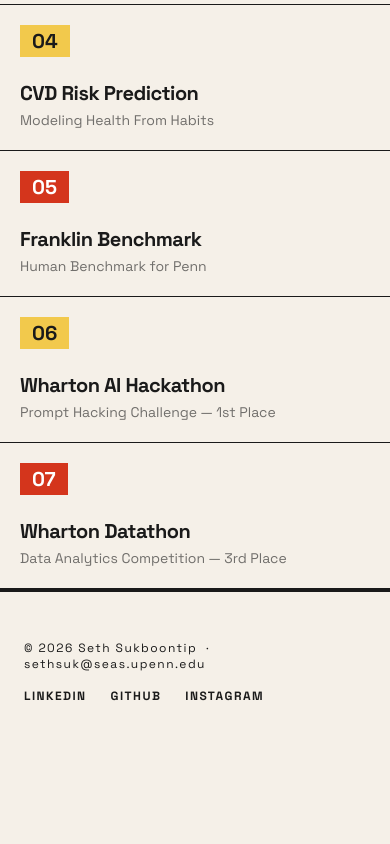
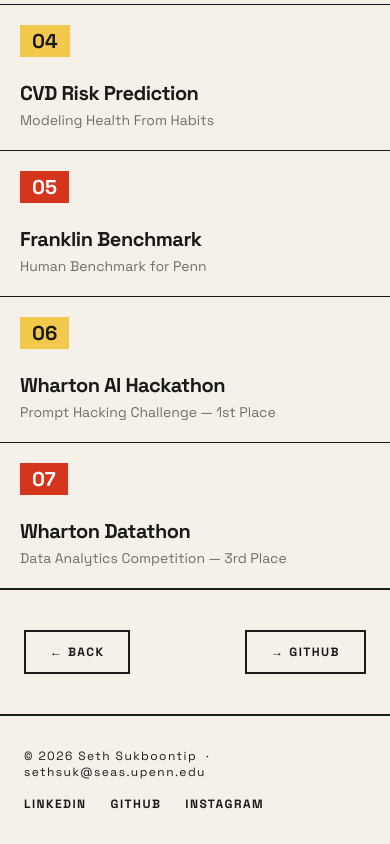
Before and after one commit to sethsuk/sethsuk.github.io, a Next.js app: page /projects in a window 390 px wide. Shown: the part 675-1519 px from the top of the page. Before the commit the page ends 1411 px from the top, so only its background shows below. Built offline with nearby package versions, Linux system fonts and the light colour scheme.

Commit message:
fixed mobile nav scroll

```diff
--- a/src/app/projects/page.tsx
+++ b/src/app/projects/page.tsx
@@ -1,4 +1,6 @@
 import type { Metadata } from 'next'
+import Link from 'next/link'
+import { siteContent } from '@/lib/content'
 import { projects } from '@/lib/projects'
 import ProjectCard from '@/components/ProjectCard'
 import SectionBanner from '@/components/SectionBanner'
@@ -9,6 +11,8 @@
 }
 
 export default function ProjectsPage() {
+  const { github } = siteContent.contact
+
   return (
     <>
       <SectionBanner bordered>Projects</SectionBanner>
@@ -25,6 +29,23 @@
           <ProjectCard key={project.slug} project={project} />
         ))}
       </div>
+
+      <div className="px-6 md:px-16 py-10 flex justify-between">
+        <Link
+          href="/"
+          className="font-display font-bold text-xs tracking-label uppercase border-2 border-ink px-6 py-3 hover:bg-ink hover:text-bg transition-colors select-none"
+        >
+          ← Back
+        </Link>
+        <a
+          href={github}
+          target="_blank"
+          rel="noopener noreferrer"
+          className="font-display font-bold text-xs tracking-label uppercase border-2 border-ink px-6 py-3 hover:bg-ink hover:text-bg transition-colors select-none"
+        >
+          → GitHub
+        </a>
+      </div>
     </>
   )
 }
--- a/src/components/Footer.tsx
+++ b/src/components/Footer.tsx
@@ -30,7 +30,7 @@
 
   return (
     <footer className="border-t-2 border-ink">
-      <div className="px-6 md:px-16 pt-12 pb-8 flex flex-col md:flex-row items-start md:items-center justify-between gap-4">
+      <div className="px-6 md:px-16 py-8 flex flex-col md:flex-row items-start md:items-center justify-between gap-4">
         <div className="font-display text-xs tracking-label">
           ©&nbsp;2026&nbsp;
           <button
--- a/src/components/MobileMenu.tsx
+++ b/src/components/MobileMenu.tsx
@@ -1,7 +1,7 @@
 'use client'
 
 import Link from 'next/link'
-import { useEffect, useState } from 'react'
+import { useEffect, useRef, useState } from 'react'
 import { siteContent } from '@/lib/content'
 import ThemeToggle from './ThemeToggle'
 
@@ -13,11 +13,13 @@
 
 export default function MobileMenu({ onClose }: Props) {
   const [closing, setClosing] = useState(false)
+  const navigatingRef = useRef(false)
 
   useEffect(() => {
     document.body.style.overflow = 'hidden'
     return () => {
       document.body.style.overflow = ''
+      if (navigatingRef.current) window.scrollTo(0, 0)
     }
   }, [])
 
@@ -67,7 +69,7 @@
             <Link
               key={link.href}
               href={link.href}
-              onClick={onClose}
+              onClick={() => { navigatingRef.current = true; onClose() }}
               className="font-display font-bold text-4xl tracking-tight py-5 border-b border-ink/20 hover:text-red transition-colors select-none"
             >
               {link.label}
```
